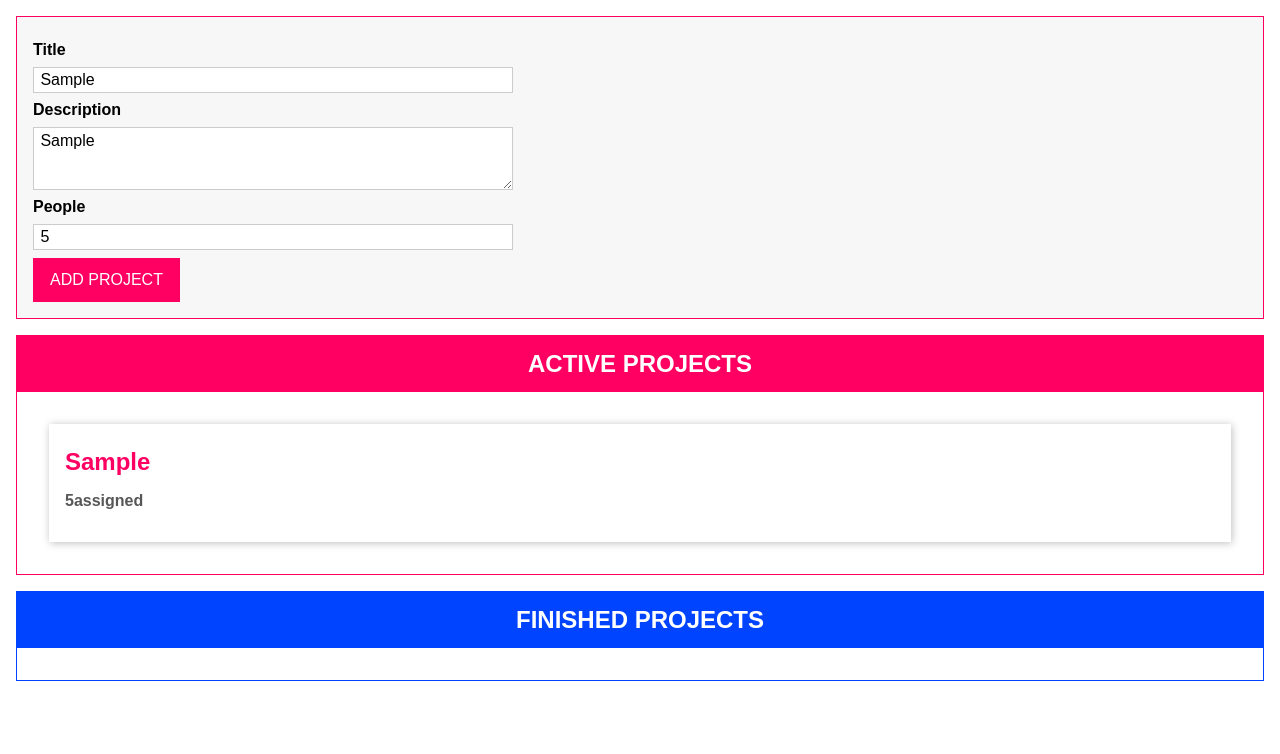
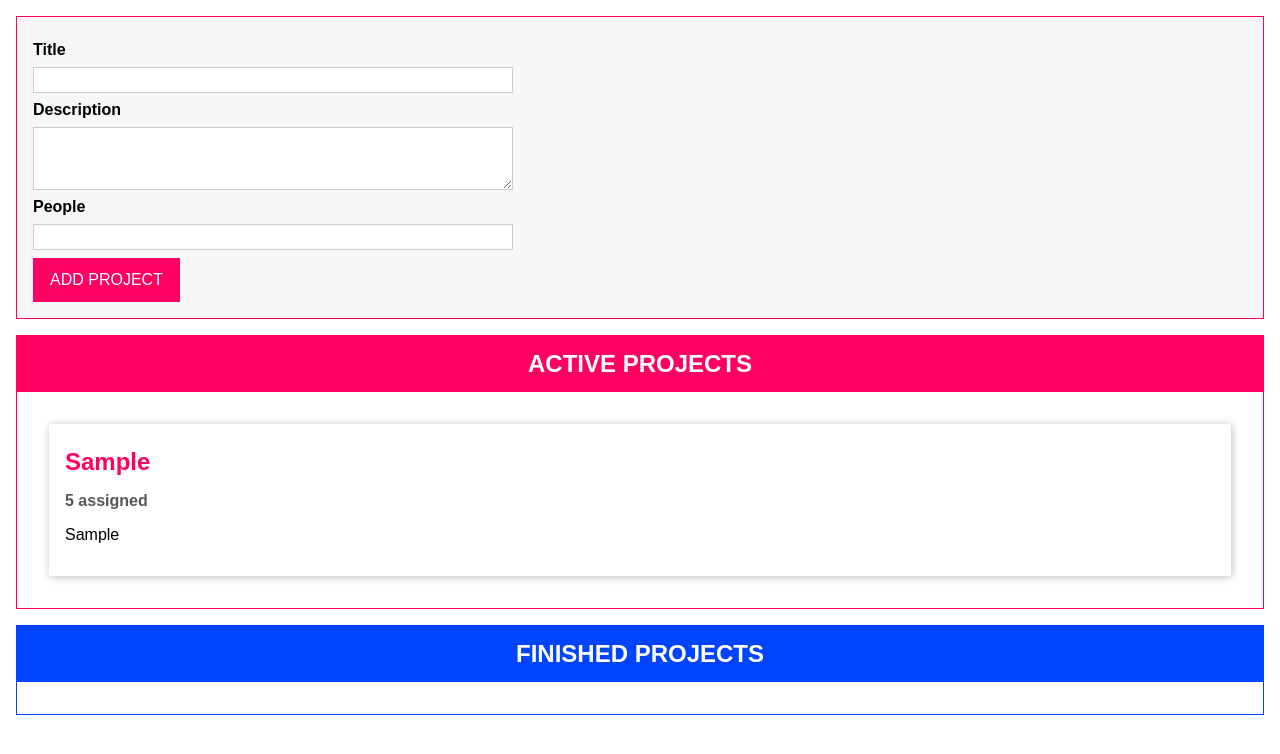
Before and after one commit to djairmouad/Learn-TypeScript, a website with bundled scripts: page index.html in a window 1280 px wide. Both pictures are taken after typing "Sample", "Sample", "5" into the empty fields and a click on the button "ADD PROJECT". Built offline with nearby package versions, Linux system fonts and the light colour scheme.

Commit message:
Finshed my Firste Project TypeScript

```diff
--- a/app.css
+++ b/app.css
@@ -91,6 +91,7 @@ button:active {
   box-shadow: 1px 1px 8px rgba(0, 0, 0, 0.26);
   padding: 1rem;
   margin: 1rem;
+  background-color: white;
 }
 
 .projects li h2 {
--- a/index.html
+++ b/index.html
@@ -27,7 +27,7 @@
       </form>
     </template>
     <template id="single-project">
-      <li>
+      <li draggable="true">
         <h2></h2>
         <h3></h3>
         <p></p>
--- a/src/app.ts
+++ b/src/app.ts
@@ -1,6 +1,27 @@
+function autobind(_: any, _2: string, descriptor: PropertyDescriptor) {
+  const originalMethod = descriptor.value;
+  const adjDescriptor: PropertyDescriptor = {
+    configurable: true,
+    get() {
+      const boundFn = originalMethod.bind(this);
+      return boundFn;
+    }
+  };
+  return adjDescriptor;
+}
 
+// Drag and Drop Interfaces
+interface Draggable {
+  dragStartHandler(event: DragEvent): void;
+  dragEndHandler(event: DragEvent): void;
+}
 
-///
+interface DragTarget {
+  dragOverHandler(event: DragEvent): void;
+  dropHandler(event: DragEvent): void;
+  dragLeaveHandler(event: DragEvent): void;
+}
+
 // Project Type
 enum ProjectStatus {
   Active,
@@ -11,7 +32,7 @@ enum ProjectStatus {
   constructor(
     public id: string,
     public title: string,
-      public description: string, // Fixed typo here
+    public description: string,
     public people: number,
     public status: ProjectStatus
   ) {}
@@ -53,6 +74,18 @@ enum ProjectStatus {
       ProjectStatus.Active
     );
     this.projects.push(newProject);
+    this.updateListeners();
+  }
+
+  moveProject(projectId: string, newStatus: ProjectStatus) {
+    const project = this.projects.find(prj => prj.id === projectId);
+    if (project && project.status !== newStatus) {
+      project.status = newStatus;
+      this.updateListeners();
+    }
+  }
+
+  private updateListeners() {
     for (const listenerFn of this.listeners) {
       listenerFn(this.projects.slice());
     }
@@ -76,30 +109,16 @@ enum ProjectStatus {
   if (validatableInput.required) {
     isValid = isValid && validatableInput.value.toString().trim().length !== 0;
   }
-    if (
-      validatableInput.minLength != null &&
-      typeof validatableInput.value === 'string'
-    ) {
-      isValid =
-        isValid && validatableInput.value.length >= validatableInput.minLength;
+  if (validatableInput.minLength != null && typeof validatableInput.value === 'string') {
+    isValid = isValid && validatableInput.value.length >= validatableInput.minLength;
   }
-    if (
-      validatableInput.maxLength != null &&
-      typeof validatableInput.value === 'string'
-    ) {
-      isValid =
-        isValid && validatableInput.value.length <= validatableInput.maxLength;
+  if (validatableInput.maxLength != null && typeof validatableInput.value === 'string') {
+    isValid = isValid && validatableInput.value.length <= validatableInput.maxLength;
   }
-    if (
-      validatableInput.min != null &&
-      typeof validatableInput.value === 'number'
-    ) {
+  if (validatableInput.min != null && typeof validatableInput.value === 'number') {
     isValid = isValid && validatableInput.value >= validatableInput.min;
   }
-    if (
-      validatableInput.max != null &&
-      typeof validatableInput.value === 'number'
-    ) {
+  if (validatableInput.max != null && typeof validatableInput.value === 'number') {
     isValid = isValid && validatableInput.value <= validatableInput.max;
   }
   return isValid;
@@ -111,21 +130,11 @@ enum ProjectStatus {
   hostElement: T;
   element: U;
 
-    constructor(
-      templateId: string,
-      hostElementId: string,
-      insertAtStart: boolean,
-      newElementId?: string
-    ) {
-      this.templateElement = document.getElementById(
-        templateId
-      )! as HTMLTemplateElement;
+  constructor(templateId: string, hostElementId: string, insertAtStart: boolean, newElementId?: string) {
+    this.templateElement = document.getElementById(templateId)! as HTMLTemplateElement;
     this.hostElement = document.getElementById(hostElementId)! as T;
 
-      const importedNode = document.importNode(
-        this.templateElement.content,
-        true
-      );
+    const importedNode = document.importNode(this.templateElement.content, true);
     this.element = importedNode.firstElementChild as U;
     if (newElementId) {
       this.element.id = newElementId;
@@ -135,38 +144,47 @@ enum ProjectStatus {
   }
 
   private attach(insertAtBeginning: boolean) {
-      this.hostElement.insertAdjacentElement(
-        insertAtBeginning ? 'afterbegin' : 'beforeend',
-        this.element
-      );
+    this.hostElement.insertAdjacentElement(insertAtBeginning ? 'afterbegin' : 'beforeend', this.element);
   }
 
   abstract configure(): void;
   abstract renderContent(): void;
 }
 
+// ProjectItem Class
+class ProjectItem extends Component<HTMLUListElement, HTMLLIElement> implements Draggable {
+  private project: Project;
 
-
-  class ProjectItem extends Component<HTMLUListElement,HTMLLIElement>{
-    private project:Project;
-    constructor(hostedId:string,project:Project){
-        super("single-project",hostedId,false,project.id);
-        this.project=project
-
+  constructor(hostId: string, project: Project) {
+    super("single-project", hostId, false, project.id);
+    this.project = project;
 
     this.configure();
     this.renderContent();
   }
 
-    configure(){}
-    renderContent(){
-    this.element.querySelector('h2')!.textContent= this.project.title;
-    this.element.querySelector('h3')!.textContent= this.project.people.toString() + "assigned";
-    this.element.querySelector('p1')!.textContent= this.project.description;
+  @autobind
+  dragStartHandler(event: DragEvent): void {
+    event.dataTransfer!.setData("text/plain", this.project.id);
+    event.dataTransfer!.effectAllowed = "move";
+  }
+
+  dragEndHandler(_: DragEvent): void {}
+
+  configure() {
+    this.element.addEventListener("dragstart", this.dragStartHandler);
+    this.element.addEventListener("dragend", this.dragEndHandler);
+  }
+
+  renderContent() {
+    this.element.querySelector('h2')!.textContent = this.project.title;
+    this.element.querySelector('h3')!.textContent = this.project.people.toString() + " assigned";
+    this.element.querySelector('p')!.textContent = this.project.description;
   }
 }
+
 // ProjectList Class
-  class ProjectList extends Component<HTMLDivElement, HTMLElement> {
+class ProjectList extends Component<HTMLDivElement, HTMLElement> implements DragTarget {
   assignedProjects: Project[];
 
   constructor(private type: 'active' | 'finished') {
@@ -177,9 +195,34 @@ enum ProjectStatus {
     this.renderContent();
   }
 
+  @autobind
+  dragOverHandler(event: DragEvent): void {
+    if (event.dataTransfer && event.dataTransfer.types[0] === "text/plain") {
+      event.preventDefault();
+      const listEl = this.element.querySelector("ul")!;
+      listEl.classList.add("droppable");
+    }
+  }
+
+  @autobind
+  dropHandler(event: DragEvent): void {
+    const prjId = event.dataTransfer!.getData("text/plain");
+    projectState.moveProject(prjId, this.type === "active" ? ProjectStatus.Active : ProjectStatus.Finished);
+  }
+
+  @autobind
+  dragLeaveHandler(_: DragEvent): void {
+    const listEl = this.element.querySelector("ul")!;
+    listEl.classList.remove("droppable");
+  }
+
   configure() {
+    this.element.addEventListener("dragover", this.dragOverHandler);
+    this.element.addEventListener("dragleave", this.dragLeaveHandler);
+    this.element.addEventListener("drop", this.dropHandler);
+
     projectState.addListener((projects: Project[]) => {
-        const relevantProjects = projects.filter((prj) => {
+      const relevantProjects = projects.filter(prj => {
         if (this.type === 'active') {
           return prj.status === ProjectStatus.Active;
         }
@@ -193,17 +236,14 @@ enum ProjectStatus {
   renderContent() {
     const listId = `${this.type}-projects-list`;
     this.element.querySelector('ul')!.id = listId;
-      this.element.querySelector('h2')!.textContent =
-        this.type.toUpperCase() + ' PROJECTS';
+    this.element.querySelector('h2')!.textContent = this.type.toUpperCase() + ' PROJECTS';
   }
 
   private renderProjects() {
-      const listEl = document.getElementById(
-        `${this.type}-projects-list`
-      )! as HTMLUListElement;
+    const listEl = document.getElementById(`${this.type}-projects-list`)! as HTMLUListElement;
     listEl.innerHTML = '';
     for (const prjItem of this.assignedProjects) {
-        new ProjectItem(this.element.querySelector("ul")!.id,prjItem)
+      new ProjectItem(this.element.querySelector("ul")!.id, prjItem);
     }
   }
 }
@@ -216,20 +256,14 @@ enum ProjectStatus {
 
   constructor() {
     super('project-input', 'app', true, 'user-input');
-      this.titleInputElement = this.element.querySelector(
-        '#title'
-      ) as HTMLInputElement;
-      this.descriptionInputElement = this.element.querySelector(
-        '#description'
-      ) as HTMLInputElement;
-      this.peopleInputElement = this.element.querySelector(
-        '#people'
-      ) as HTMLInputElement;
+    this.titleInputElement = this.element.querySelector('#title') as HTMLInputElement;
+    this.descriptionInputElement = this.element.querySelector('#description') as HTMLInputElement;
+    this.peopleInputElement = this.element.querySelector('#people') as HTMLInputElement;
     this.configure();
   }
 
   configure() {
-      this.element.addEventListener('submit', this.submitHandler.bind(this)); // Binding this here
+    this.element.addEventListener('submit', this.submitHandler.bind(this));
   }
 
   renderContent() {}
@@ -239,27 +273,11 @@ enum ProjectStatus {
     const enteredDescription = this.descriptionInputElement.value;
     const enteredPeople = this.peopleInputElement.value;
 
-      const titleValidatable: Validatable = {
-        value: enteredTitle,
-        required: true,
-      };
-      const descriptionValidatable: Validatable = {
-        value: enteredDescription,
-        required: true,
-        minLength: 5,
-      };
-      const peopleValidatable: Validatable = {
-        value: +enteredPeople,
-        required: true,
-        min: 1,
-        max: 5,
-      };
+    const titleValidatable: Validatable = { value: enteredTitle, required: true };
+    const descriptionValidatable: Validatable = { value: enteredDescription, required: true, minLength: 5 };
+    const peopleValidatable: Validatable = { value: +enteredPeople, required: true, min: 1, max: 5 };
 
-      if (
-        !validate(titleValidatable) ||
-        !validate(descriptionValidatable) ||
-        !validate(peopleValidatable)
-      ) {
+    if (!validate(titleValidatable) || !validate(descriptionValidatable) || !validate(peopleValidatable)) {
       alert('Invalid input, please try again!');
       return;
     } else {
@@ -273,7 +291,8 @@ enum ProjectStatus {
     this.peopleInputElement.value = '';
   }
 
-    private submitHandler(event: Event) { // Removed @autobind
+  @autobind
+  private submitHandler(event: Event) {
     event.preventDefault();
     const userInput = this.gatherUserInput();
     if (Array.isArray(userInput)) {
--- a/tsconfig.json
+++ b/tsconfig.json
@@ -14,7 +14,7 @@
     "target":"ES6",                                  /* Set the JavaScript language version for emitted JavaScript and include compatible library declarations. */
     // "lib": [],                                        /* Specify a set of bundled library declaration files that describe the target runtime environment. */
     // "jsx": "preserve",                                /* Specify what JSX code is generated. */
-    // "experimentalDecorators": true,                   /* Enable experimental support for legacy experimental decorators. */
+    "experimentalDecorators": true,                   /* Enable experimental support for legacy experimental decorators. */
     // "emitDecoratorMetadata": true,                    /* Emit design-type metadata for decorated declarations in source files. */
     // "jsxFactory": "",                                 /* Specify the JSX factory function used when targeting React JSX emit, e.g. 'React.createElement' or 'h'. */
     // "jsxFragmentFactory": "",                         /* Specify the JSX Fragment reference used for fragments when targeting React JSX emit e.g. 'React.Fragment' or 'Fragment'. */
```
Also changed, not shown: dist/app.js. Lines whose indentation alone changed are shown as unchanged.
